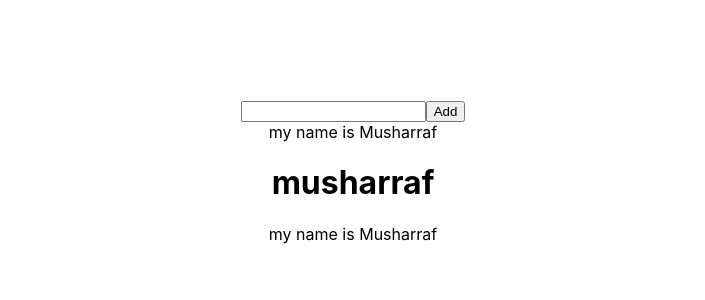
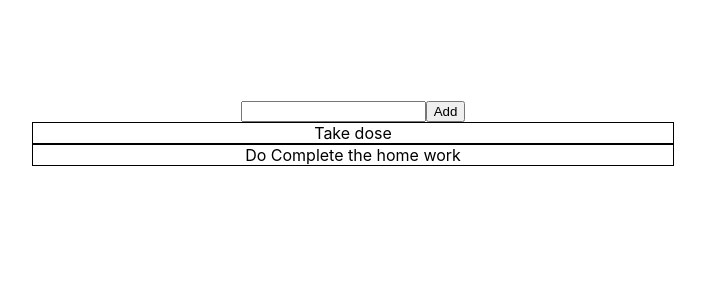
Before and after one commit to MMP0786/Small-projects-react, a React (Create React App) app: page / in a window 1280 px wide. Shown: the top 300 px of the page, without its empty margins (287-992 px from the left). Built offline with nearby package versions, Linux system fonts and the light colour scheme.

Commit message:
todo map

```diff
--- a/src/todo/TodoApp.js
+++ b/src/todo/TodoApp.js
@@ -19,10 +19,11 @@ function TodoApp(props) {
 
   return (
     <div>
-        <TodoAdd task11={"task"}/>
-        {/* <TodoAdd name={"musharraf"}/> */}
-        <TodoMain name={"musharraf"}/>
-        <TodoMain/>
+        <TodoAdd />
+        {
+            task.map(ele=> <TodoMain key={ele.id} ele={ele}/>)
+        }
+
     </div>
   )
 }
--- a/src/todo/TodoMain.js
+++ b/src/todo/TodoMain.js
@@ -3,12 +3,9 @@ import React from 'react'
 function TodoMain(props) {
 
   return (
-    <div>
-        <div>my name is Musharraf</div>
-        <h1>{props.name}</h1>
-        {props.task11}
-        {/* {props.task.map(ele=> <div>{ele.task}</div>)} */}
-    </div>
+    <div style={{border: "1px solid ", maxWidth:"50%", margin:"auto"}}>
+      {props.ele.task}
+   </div>
   )
 }
 
```
